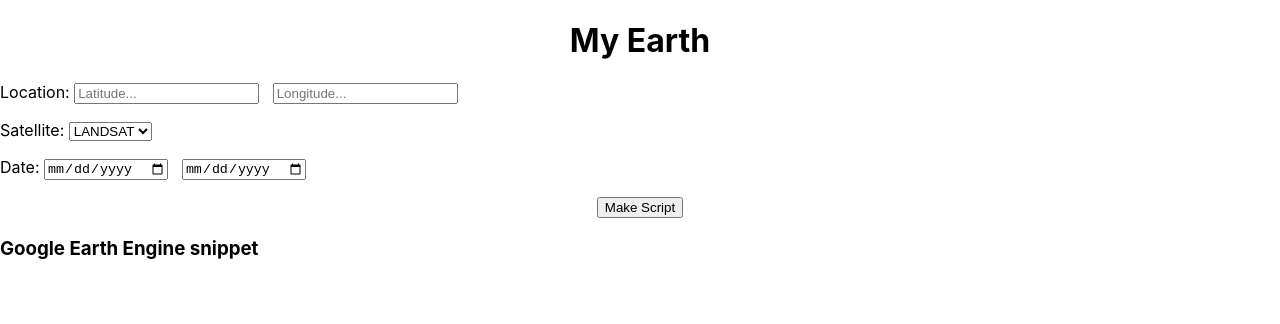
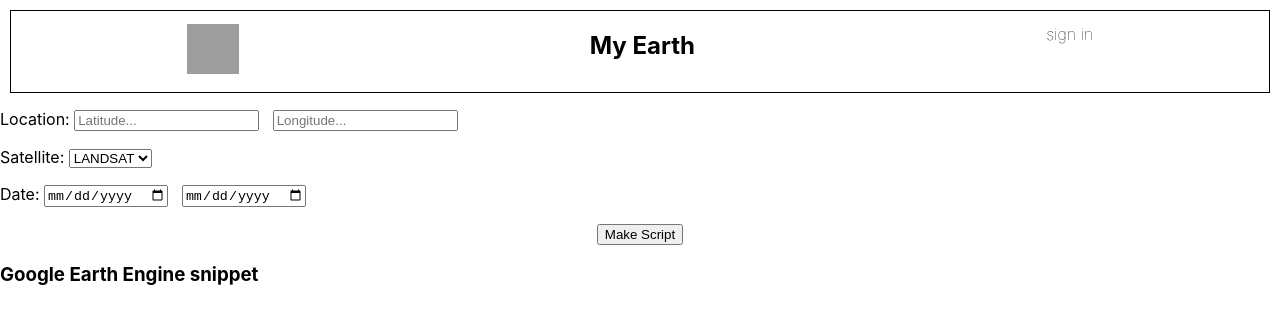
Before and after one commit to bgirl02/myearth, a React (Create React App) app: page / in a window 1280 px wide. Shown: the top 324 px of the page. Built offline with nearby package versions, Linux system fonts and the light colour scheme; grey boxes are pictures that could not be loaded.

Commit message:
style: add logo and border & align

```diff
--- a/src/App.css
+++ b/src/App.css
@@ -36,3 +36,26 @@
     transform: rotate(360deg);
   }
 }
+
+#map-container {
+  height: 400px;
+  width: 100%;
+  background-color: #eee;
+}
+
+.flex-container {
+  background-color: white;
+  border: 1px solid black;
+  display: flex;
+  justify-content: space-around;
+  padding:0 ;
+  margin: 10px;
+  list-style: none;
+}
+
+.flex-item1 {
+  background-color: white;
+  font-weight: lighter;
+  font-size: 1em;
+  text-align: left;
+}
--- a/src/App.js
+++ b/src/App.js
@@ -43,9 +43,6 @@ function App() {
     const endDate = formData["endDate"];
     const collection = "LANDSAT/LC08/C02/T1_TOA";
     const script = `
-    ${satellite}
-    ${startDate}
-    ${endDate}
     var l8 = ee.ImageCollection('${satellite}');
     var median = l8.filterDate('${startDate}', '${endDate}').median();
     Map.setCenter(${longitude}, ${latitude});
@@ -58,7 +55,20 @@ function App() {
   return (
     <div className="App">
       <header>
-        <h1>My Earth</h1>
+        <nav class="flex-container">
+          <h1 class="flex-item1">
+            <a href="https://earthengine.google.com/">
+              <img
+                alt="link to Google Earth Engine"
+                src="../geelogo.png"
+                width="52"
+                height="50"
+              ></img>
+            </a>
+          </h1>
+          <h1>My Earth</h1>
+          <h1 class="flex-item1">sign in</h1>
+        </nav>
       </header>
       <div>
         <form onSubmit={handleNewFormSubmit} id="scriptform">
```
